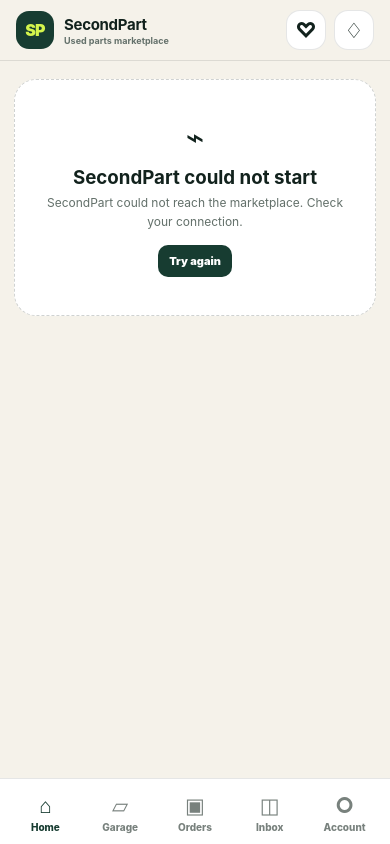
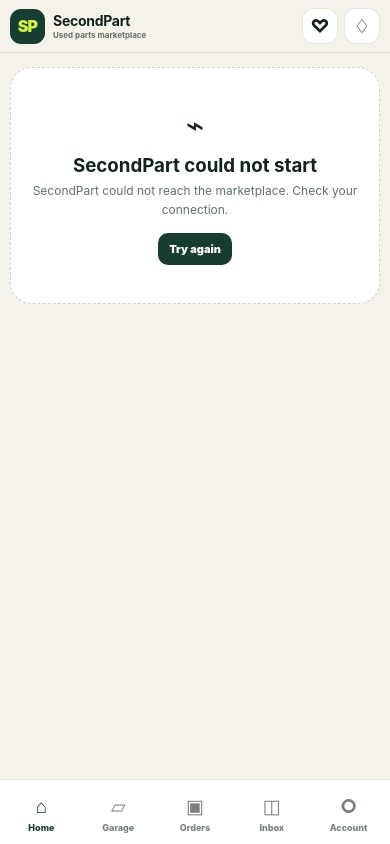
Before and after one commit to keisaj9006/SecondPartShop, a PHP site: page / in a window 390 px wide. Run offline with PHP 8.4, Linux system fonts and the light colour scheme.

Commit message:
fix: harden Android responsive layout and fit checkbox

```diff
--- a/mobile-shell/styles.css
+++ b/mobile-shell/styles.css
@@ -71,3 +71,65 @@ a{color:inherit}
 @media(min-width:620px){.app-main{padding:24px}.hero{padding:30px}.list-grid{grid-template-columns:repeat(3,minmax(0,1fr))}.modal-backdrop{align-items:center}.account-grid{grid-template-columns:repeat(3,1fr)}}
 
 .input-prefix{position:relative;margin-top:6px}.input-prefix>span{position:absolute;left:12px;top:50%;transform:translateY(-50%);z-index:1;color:var(--muted);font-size:12px;font-weight:900}.input-prefix .input{margin-top:0;padding-left:28px}.danger-card{border-color:#fecaca;background:#fffafa}.danger-card .eyebrow{color:#991b1b}
+
+
+/* Mobile stability: keep every native screen inside the device viewport. */
+html,body,#app-shell,.app-main{width:100%;max-width:100%;overflow-x:hidden}
+.app-main>*,
+.card,.vehicle-card,.listing-card,.order-card,.conversation-card,.notification-card,
+.account-tile,.auth-card,.detail-hero,.section-head>*,.row-between>*{min-width:0;max-width:100%}
+button,input,select,textarea{min-width:0;max-width:100%}
+h1,h2,h3,p,small,strong,span{overflow-wrap:anywhere}
+
+/* Always-visible compatibility control; do not rely on the WebView's native checkbox styling. */
+.vehicle-fit-toggle{
+ display:flex;align-items:flex-start;gap:12px;width:100%;margin:9px 0 10px;padding:13px;
+ border:1px solid rgba(18,34,29,.14);border-radius:16px;background:#fff;
+ box-shadow:0 5px 18px rgba(18,34,29,.035)
+}
+.fit-checkbox{
+ appearance:none;-webkit-appearance:none;flex:0 0 24px;width:24px;height:24px;margin:0;
+ border:2px solid var(--deep);border-radius:6px;background:#fff;display:grid;place-items:center
+}
+.fit-checkbox:checked{background:var(--deep)}
+.fit-checkbox:checked:after{content:"✓";color:#fff;font-size:16px;font-weight:950;line-height:1}
+.fit-checkbox:focus-visible{outline:3px solid rgba(23,60,49,.18);outline-offset:2px}
+.vehicle-fit-copy{display:block;min-width:0}
+.vehicle-fit-copy strong{display:block;font-size:12px;line-height:1.35}
+.vehicle-fit-copy small{display:block;margin-top:4px;color:var(--muted);font-size:10px;line-height:1.45}
+.vehicle-visual{width:100%;overflow:hidden}
+.vehicle-svg{width:100%;height:auto;max-width:520px}
+
+@media(max-width:480px){
+ .app-main{padding:14px 10px 24px}
+ .topbar{gap:8px;padding:calc(8px + env(safe-area-inset-top)) 10px 8px}
+ .brand{min-width:0;gap:8px}.brand-mark{width:35px;height:35px;border-radius:11px}
+ .brand strong{font-size:14px}.brand small{font-size:8px}
+ .top-actions{gap:6px}.icon-button{width:36px;height:36px;border-radius:12px;font-size:19px}
+ .hero{padding:20px 16px;border-radius:22px}.hero h1{font-size:31px}.hero p{font-size:12px}
+ .card{padding:14px;border-radius:18px}
+ .search-row,.spec-grid,.account-grid{grid-template-columns:1fr}
+ .section-head,.row-between{flex-direction:column;align-items:stretch}
+ .section-head{gap:7px;margin-top:18px}
+ .button-row{display:grid;grid-template-columns:1fr;width:100%;gap:8px}
+ .button-row>button,.button-row>.primary,.button-row>.secondary,.button-row>.danger-button,.button-row>.lime-button{width:100%}
+ .list-grid{grid-template-columns:1fr}
+ .listing-card{border-radius:17px}.listing-image{aspect-ratio:16/10}
+ .vehicle-card{border-radius:18px}
+ .vehicle-preview-head{align-items:flex-start;flex-direction:column}
+ .vehicle-preview-tags{justify-content:flex-start}
+ .vehicle-visual{min-height:112px;padding:2px 4px}
+ .vehicle-card.flat .vehicle-visual{min-height:96px}
+ .vehicle-svg{max-height:none}
+ .vehicle-info{padding:9px 11px 12px}.vehicle-info h3{font-size:16px}
+ .vehicle-fit-toggle{padding:12px;gap:10px}
+ .modal-backdrop{padding:8px}.modal{max-height:92dvh;padding:15px;border-radius:20px}
+ .bottom-nav{padding-left:3px;padding-right:3px}
+ .nav-item{font-size:9px;min-width:0}.nav-icon{font-size:19px}
+}
+@media(max-width:350px){
+ .brand small{display:none}
+ .brand strong{font-size:13px}
+ .top-actions .icon-button{width:34px;height:34px}
+ .nav-item{font-size:8px}
+}
```
